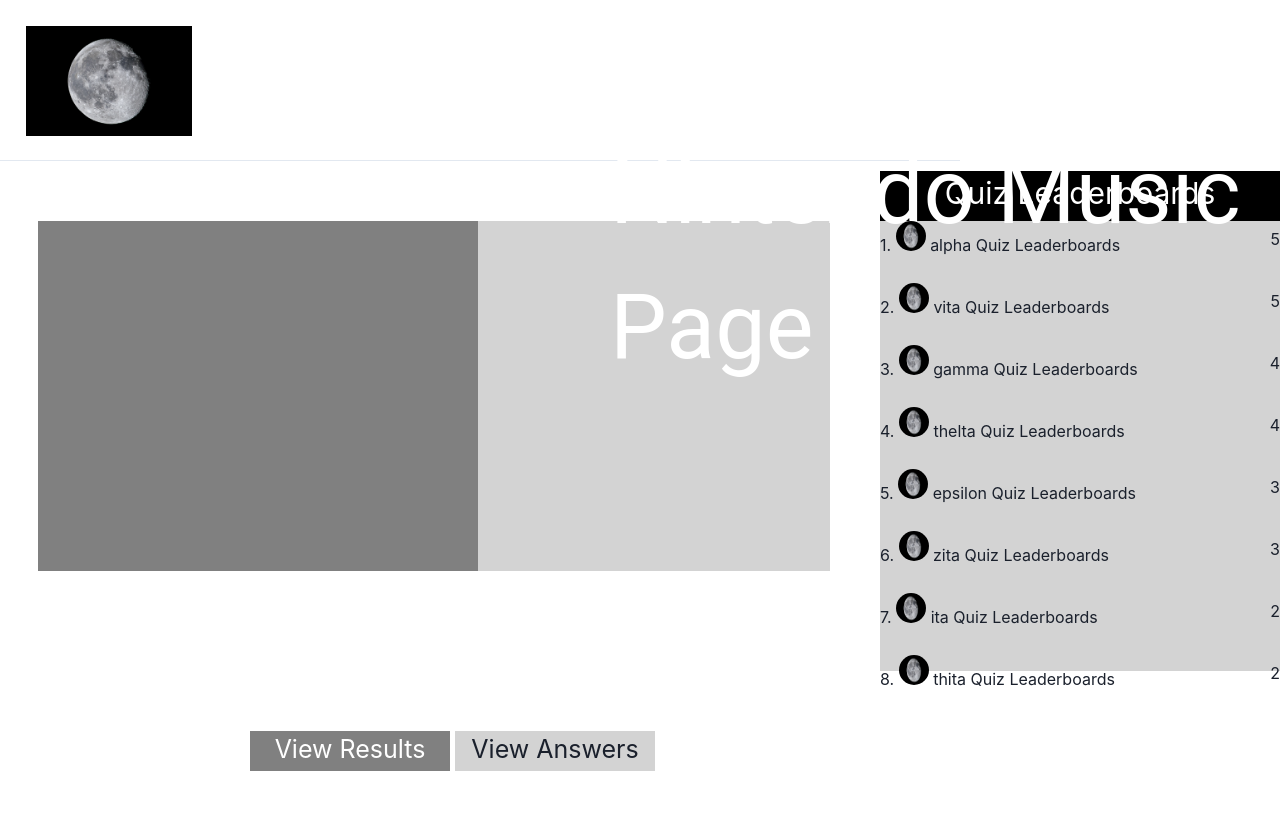
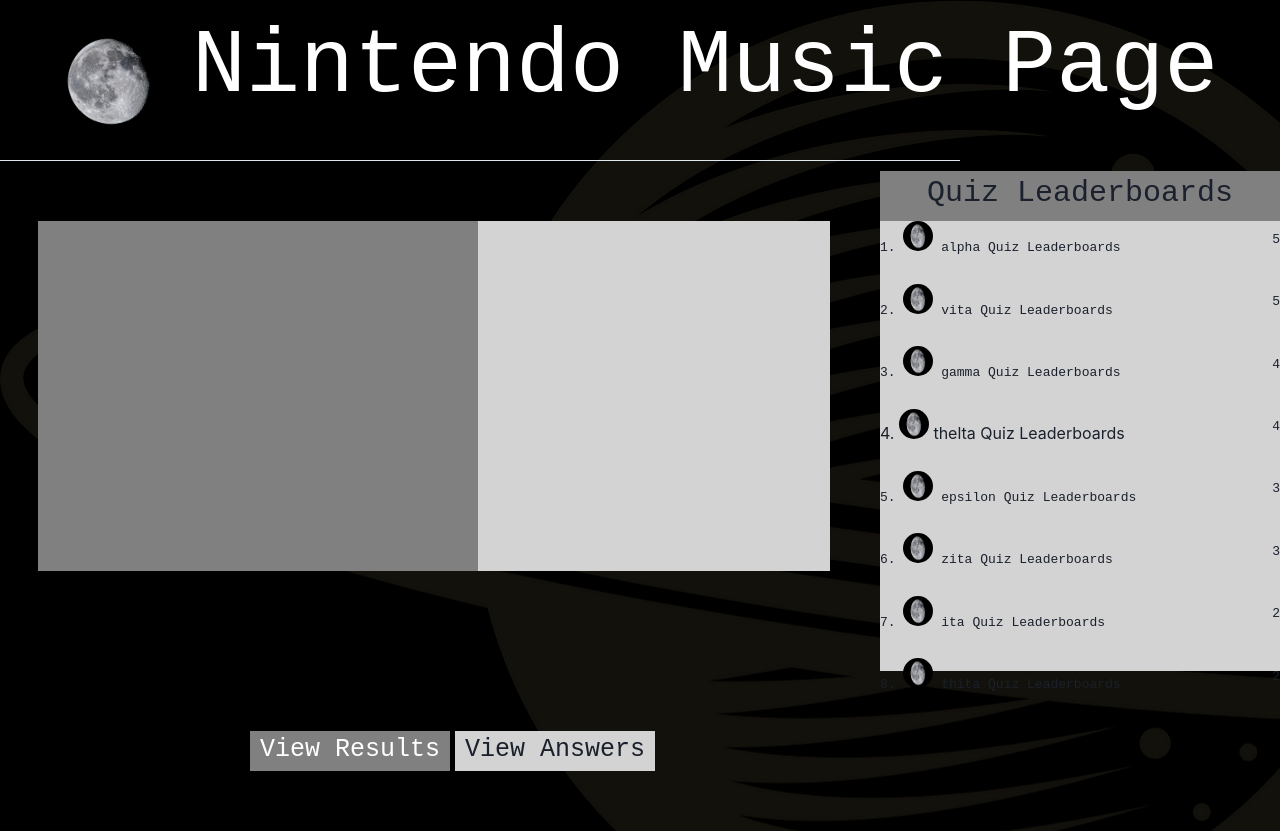
Before and after one commit to tamzid-chowdhury/sbuhacks2021, a React (Create React App) app in the folder client/: page /post in a window 1280 px wide. Built offline with nearby package versions, Linux system fonts and the light colour scheme.

Commit message:
Little Style Copy Post Page

```diff
--- a/client/src/pages/Postpage.js
+++ b/client/src/pages/Postpage.js
@@ -1,5 +1,6 @@
 import React from 'react'
 import { Box } from "@chakra-ui/react"
+import bg from '../images/homebg.png';
 
 import moon from '../images/moon.jpg'
 import uranus from '../images/uranus.jpg'
@@ -35,7 +36,7 @@
             if(randInt==0){
                 return(
                     <Box>
-                        <h1 className="title">"Not Actually Loading...Get PRANKED!!!"</h1>
+                        <h1 className="title2">"Not Actually Loading...Get PRANKED!!!"</h1>
                         <Box className="quizIconCentered" w="50%" h="50%">
                                     <img alt="Uranus" src={uranus} />
                         </Box>
@@ -47,7 +48,7 @@
             else if(randInt!=0){
                 return(
                     <Box>
-                        <h1 className="title">"Loading..."</h1>
+                        <h1 className="title2">"Loading..."</h1>
                         <Box className="quizIconCentered" w="50%" h="50%">
                                     <img alt="Moon" src={moon} />
                         </Box>
@@ -62,14 +63,13 @@
 
         else{
             return(
-                <Box>
-                    <div id="app"></div>
+                <Box backgroundImage={bg} backgroundColor= "Black">
                     <Box className="containerAcross">
                         <Box className="quizIcon" w="15%" h="10%">
                                 <img alt="Moon" src={moon} />
                         </Box>
                         <Box>
-                            <h1 className="title">Nintendo Music Page</h1>
+                            <h1 className="title2">Nintendo Music Page</h1>
                         </Box>
                     </Box>
 
@@ -96,32 +96,32 @@
 
 
                             <Box className="containerDown">{/* Statbox */}
-                                <Box  ml="50px" w="400px" h="50px" bg='Black'>  {/* leaderboards Heading*/}
+                                <Box  ml="50px" w="400px" h="50px" bg='gray'>  {/* leaderboards Heading*/}
                                     <h1 class="board-title">Quiz Leaderboards</h1>
                                 </Box>
                                 <Box  ml="50px" w="400px" h="450px" bg='#D3D3D3'>  {/* leaderboards*/}
                                     <Box mb="26px" display="flex" alignItems="center" justifyContent="space-between">
                                         <Box>
-                                            <h2>1.  <img src={moon} alt="moon" class="round"/> {this.state.bleh[0]} Quiz Leaderboards</h2>
+                                            <h2 className="text">1.  <img src={moon} alt="moon" class="round"/> {this.state.bleh[0]} Quiz Leaderboards</h2>
                                         </Box>
                                         <Box>
-                                            <h2>{this.state.score[0]}</h2>
+                                            <h2 className="text">{this.state.score[0]}</h2>
                                         </Box>
                                     </Box>
                                     <Box mb="26px" display="flex" alignItems="center" justifyContent="space-between">
                                         <Box>
-                                            <h2>2.  <img src={moon} alt="moon" class="round"/> {this.state.bleh[1]} Quiz Leaderboards</h2>
+                                            <h2 className="text">2.  <img src={moon} alt="moon" class="round"/> {this.state.bleh[1]} Quiz Leaderboards</h2>
                                         </Box>
                                         <Box>
-                                            <h2>{this.state.score[1]}</h2>
+                                            <h2 className="text">{this.state.score[1]}</h2>
                                         </Box>
                                     </Box>
                                     <Box mb="26px" display="flex" alignItems="center" justifyContent="space-between">
                                         <Box>
-                                            <h2>3.  <img src={moon} alt="moon" class="round"/> {this.state.bleh[2]} Quiz Leaderboards</h2>
+                                            <h2 className="text">3.  <img src={moon} alt="moon" class="round"/> {this.state.bleh[2]} Quiz Leaderboards</h2>
                                         </Box>
                                         <Box>
-                                            <h2>{this.state.score[2]}</h2>
+                                            <h2 className="text">{this.state.score[2]}</h2>
                                         </Box>
                                     </Box>
                                     <Box mb="26px" display="flex" alignItems="center" justifyContent="space-between">
@@ -129,39 +129,39 @@
                                             <h2 >4.  <img src={moon} alt="moon" class="round"/>  {this.state.bleh[3]} Quiz Leaderboards</h2>
                                         </Box>
                                         <Box>
-                                            <h2>{this.state.score[3]}</h2>
+                                            <h2 className="text">{this.state.score[3]}</h2>
                                         </Box>
                                     </Box>
                                     <Box mb="26px" display="flex" alignItems="center" justifyContent="space-between">
                                         <Box>
-                                            <h2 >5.  <img src={moon} alt="moon" class="round"/>  {this.state.bleh[4]} Quiz Leaderboards</h2>
+                                            <h2 className="text" >5.  <img src={moon} alt="moon" class="round"/>  {this.state.bleh[4]} Quiz Leaderboards</h2>
                                         </Box>
                                         <Box>
-                                            <h2>{this.state.score[4]}</h2>
+                                            <h2 className="text">{this.state.score[4]}</h2>
                                         </Box>
                                     </Box>
                                     <Box mb="26px" display="flex" alignItems="center" justifyContent="space-between">
                                         <Box>
-                                            <h2 >6.  <img src={moon} alt="moon" class="round"/>  {this.state.bleh[5]} Quiz Leaderboards</h2>
+                                            <h2 className="text" >6.  <img src={moon} alt="moon" class="round"/>  {this.state.bleh[5]} Quiz Leaderboards</h2>
                                         </Box>
                                         <Box>
-                                            <h2>{this.state.score[5]}</h2>
+                                            <h2 className="text">{this.state.score[5]}</h2>
                                         </Box>
                                     </Box>
                                     <Box mb="26px" display="flex" alignItems="center" justifyContent="space-between">
                                         <Box>
-                                            <h2 >7.  <img src={moon} alt="moon" class="round"/>  {this.state.bleh[6]} Quiz Leaderboards</h2>
+                                            <h2 className="text" >7.  <img src={moon} alt="moon" class="round"/>  {this.state.bleh[6]} Quiz Leaderboards</h2>
                                         </Box>
                                         <Box>
-                                            <h2>{this.state.score[6]}</h2>
+                                            <h2 className="text">{this.state.score[6]}</h2>
                                         </Box>
                                     </Box>
                                     <Box  mb="26px" display="flex" alignItems="center" justifyContent="space-between">
                                         <Box>
-                                            <h2 >8.  <img src={moon} alt="moon" class="round"/>  {this.state.bleh[7]} Quiz Leaderboards</h2>
+                                            <h2 className="text" >8.  <img src={moon} alt="moon" class="round"/>  {this.state.bleh[7]} Quiz Leaderboards</h2>
                                         </Box>
                                         <Box>
-                                            <h2>{this.state.score[7]}</h2>
+                                            <h2 className="text">{this.state.score[7]}</h2>
                                         </Box>
                                     </Box>
                                 </Box>
--- a/client/src/styles/postpage.css
+++ b/client/src/styles/postpage.css
@@ -19,17 +19,24 @@
 
 .center.button.white{
     font-size:25px;
+    font-family:monospace;
+
     color:white;
 }
 .center.button.black{
     font-size:25px;
+    font-family:monospace;
 }
 
-.title {
-    font-family: "Roboto";
+.title2 {
+    color:white;
+    font-family:monospace;
     font-size:90px;
 }
 
+.text{
+    font-family:monospace;
+}
 
 .hr{
     color: black;
@@ -51,11 +58,12 @@
   }
 
   .board-title{
-    color:white;
+
     display:flex;
     align-items: center;
     justify-content: center;
     font-size:30px;
+    font-family:monospace;
   }
 
   .round{
```
